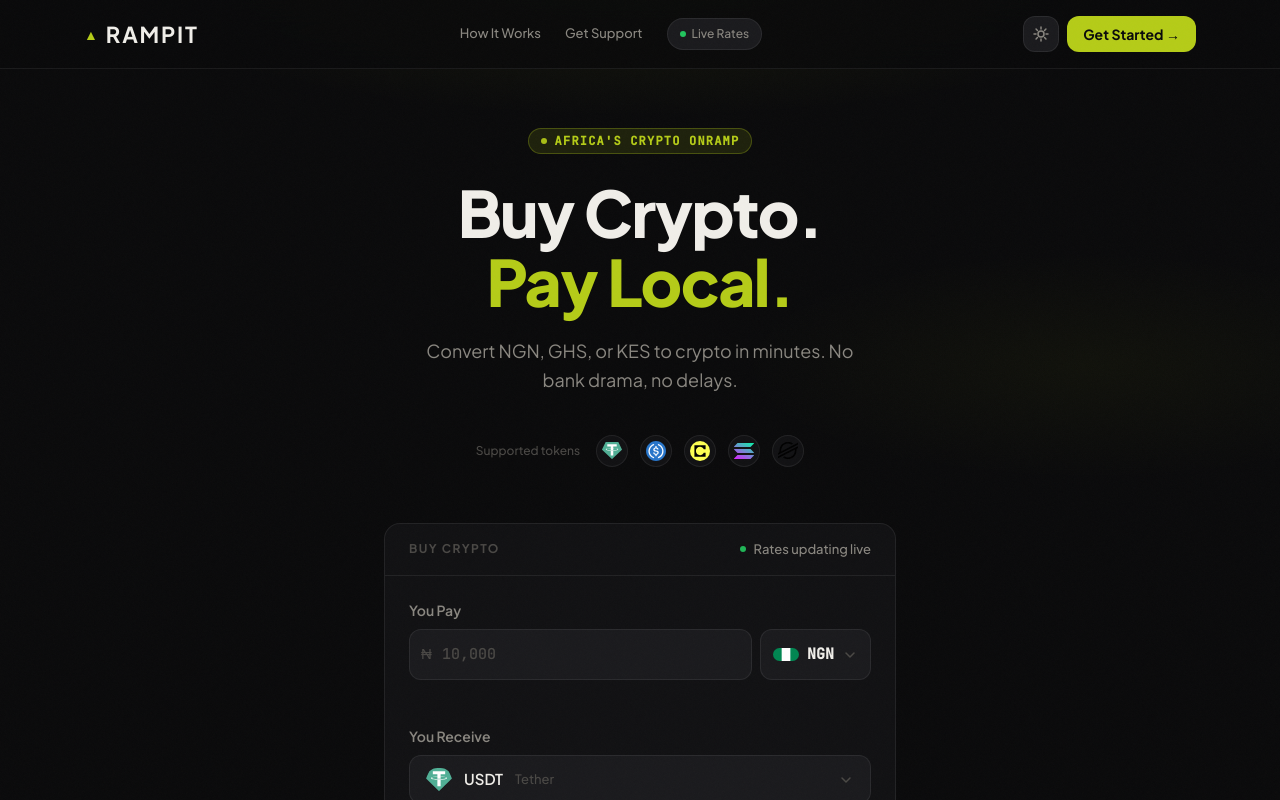
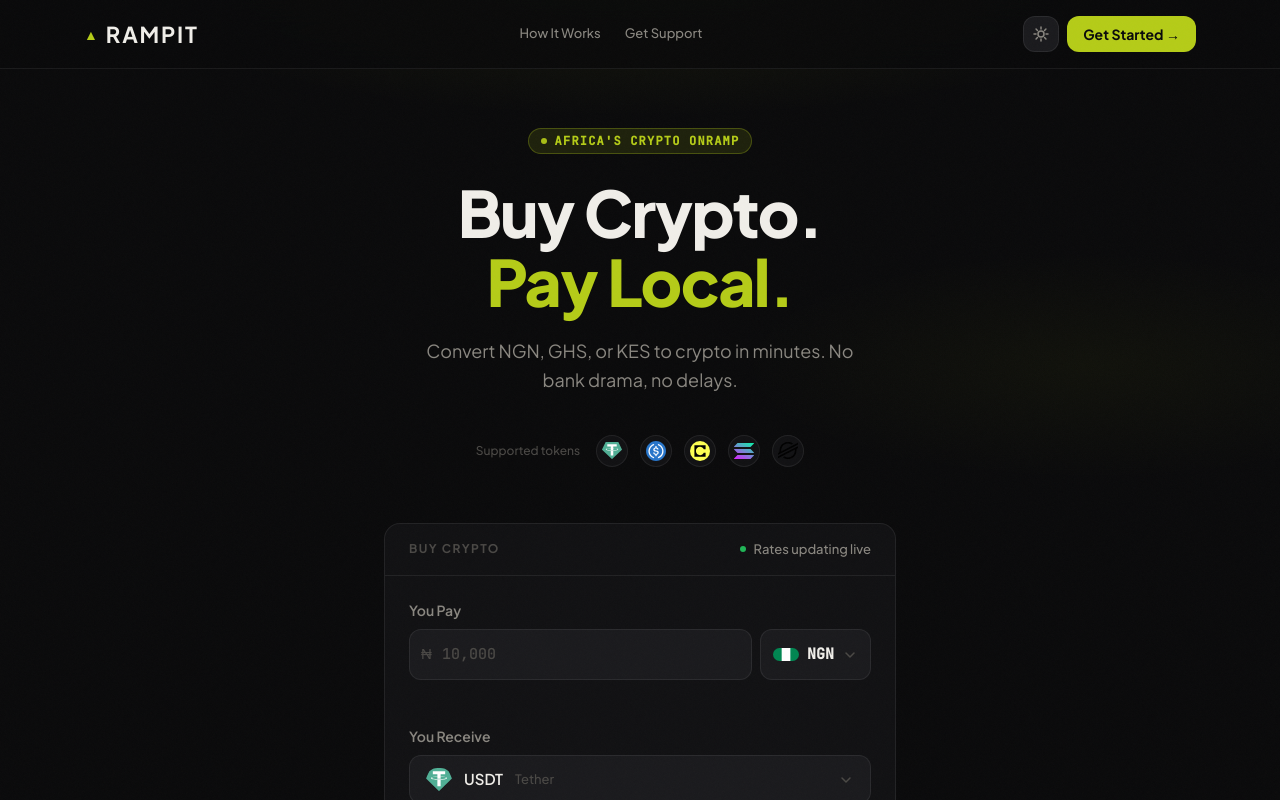
Before and after one commit to LLins-Studio/Rampit, a Next.js app: page / in a window 1280 px wide. Shown: the top 800 px of the page. Built offline with nearby package versions, Linux system fonts and the light colour scheme.

Commit message:
fix: remove Live Rates badge; use plain img tags for flag/token icons

```diff
--- a/src/components/BuyForm.tsx
+++ b/src/components/BuyForm.tsx
@@ -1,7 +1,6 @@
 "use client";
 
 import { useState, useEffect, useCallback, useRef } from "react";
-import Image from "next/image";
 import { useAuth } from "@/lib/AuthContext";
 
 // ── Types ────────────────────────────────────────────────────────────────────
@@ -96,11 +95,13 @@
 // ── Primitives ───────────────────────────────────────────────────────────────
 function FiatIcon({ code, size = 28 }: { code: FiatCode; size?: number }) {
   const f = FIAT_CURRENCIES.find((x) => x.code === code)!;
-  return <Image src={f.icon} alt={f.name} width={size} height={size} className="rounded-full flex-shrink-0 object-cover" />;
+  // eslint-disable-next-line @next/next/no-img-element
+  return <img src={f.icon} alt={f.name} width={size} height={size} className="rounded-full flex-shrink-0 object-cover" />;
 }
 function TokenIcon({ token, size = 26 }: { token: Token; size?: number }) {
   const t = TOKENS.find((x) => x.id === token)!;
-  return <Image src={t.icon} alt={t.name} width={size} height={size} className="rounded-full flex-shrink-0" />;
+  // eslint-disable-next-line @next/next/no-img-element
+  return <img src={t.icon} alt={t.name} width={size} height={size} className="rounded-full flex-shrink-0" />;
 }
 function FieldLabel({ htmlFor, children }: { htmlFor: string; children: React.ReactNode }) {
   return (
--- a/src/components/Header.tsx
+++ b/src/components/Header.tsx
@@ -137,11 +137,7 @@
                 {label}
               </a>
             ))}
-            <span className="flex items-center gap-1.5 px-3 py-1.5 rounded-full"
-              style={{ background: "var(--bg-tertiary)", border: "1px solid var(--border)", fontFamily: "var(--font-body)", fontSize: "12px", color: "var(--text-secondary)" }}>
-              <span className="w-1.5 h-1.5 rounded-full animate-pulse" style={{ background: "var(--success)" }} />
-              Live Rates
-            </span>
+
           </nav>
 
           {/* Right controls */}
```
